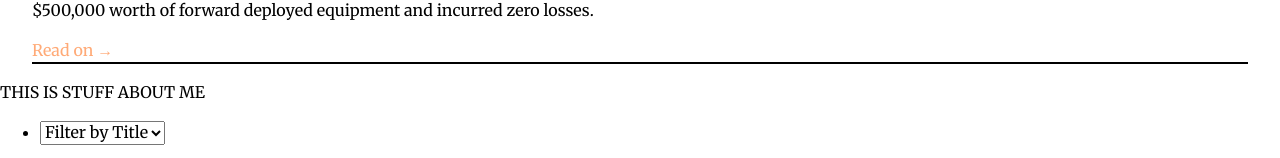
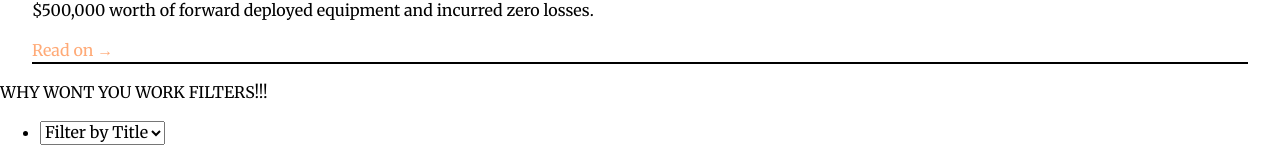
Before and after one commit to thomasxmartinez/portfolio, a plain HTML site: page index.html in a window 1280 px wide. Shown: the part 1044-1202 px from the top of the page. Drawn offline with nearby package versions, Linux system fonts and the light colour scheme; files whose address does not match are found by name.

Commit message:
filters still need work

```diff
--- a/index.html
+++ b/index.html
@@ -61,7 +61,7 @@
     <footer>
       <section>
       <div>
-          <p> THIS IS STUFF ABOUT ME </p>
+          <p> WHY WONT YOU WORK FILTERS!!! </p>
         <ul id="filters">
           <li>
             <select id="resume-info">
```
